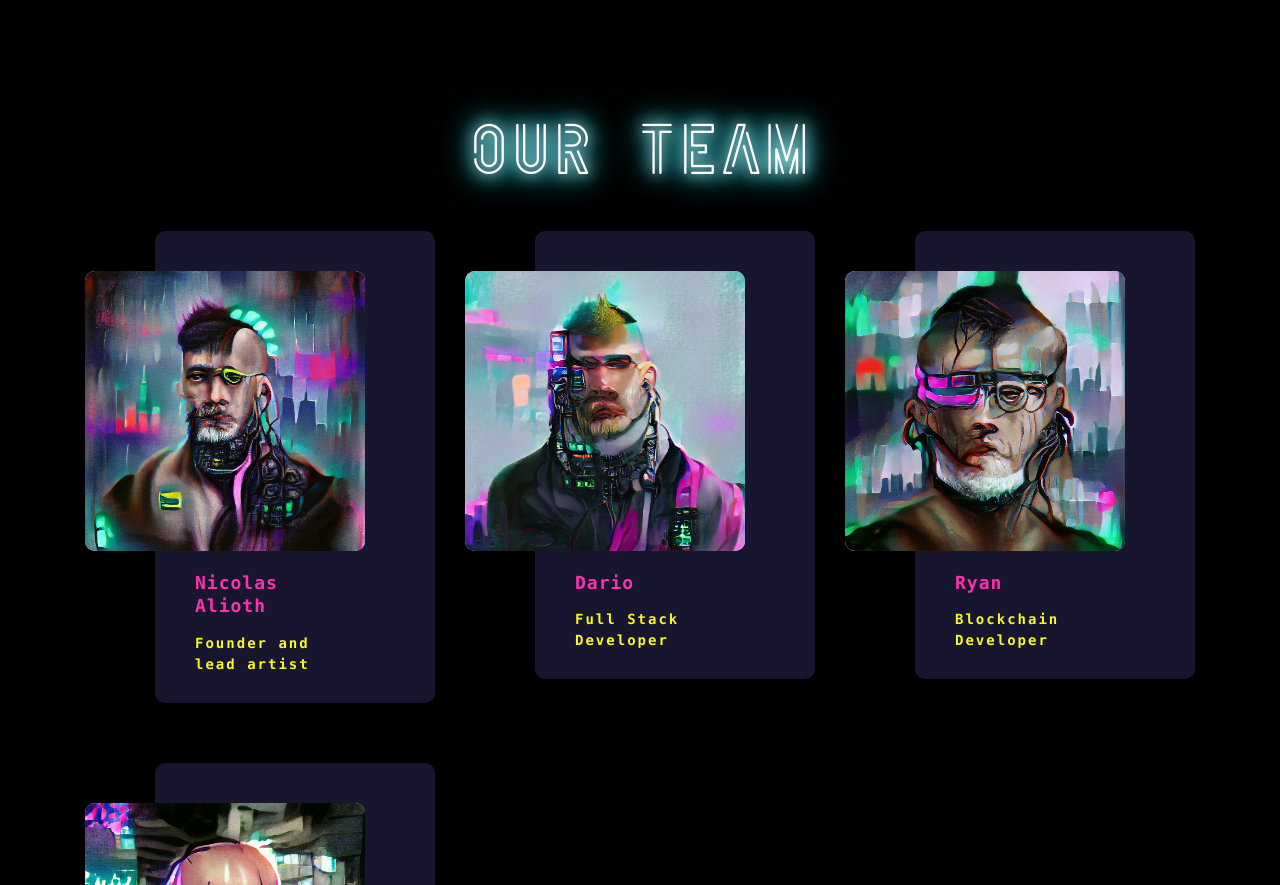
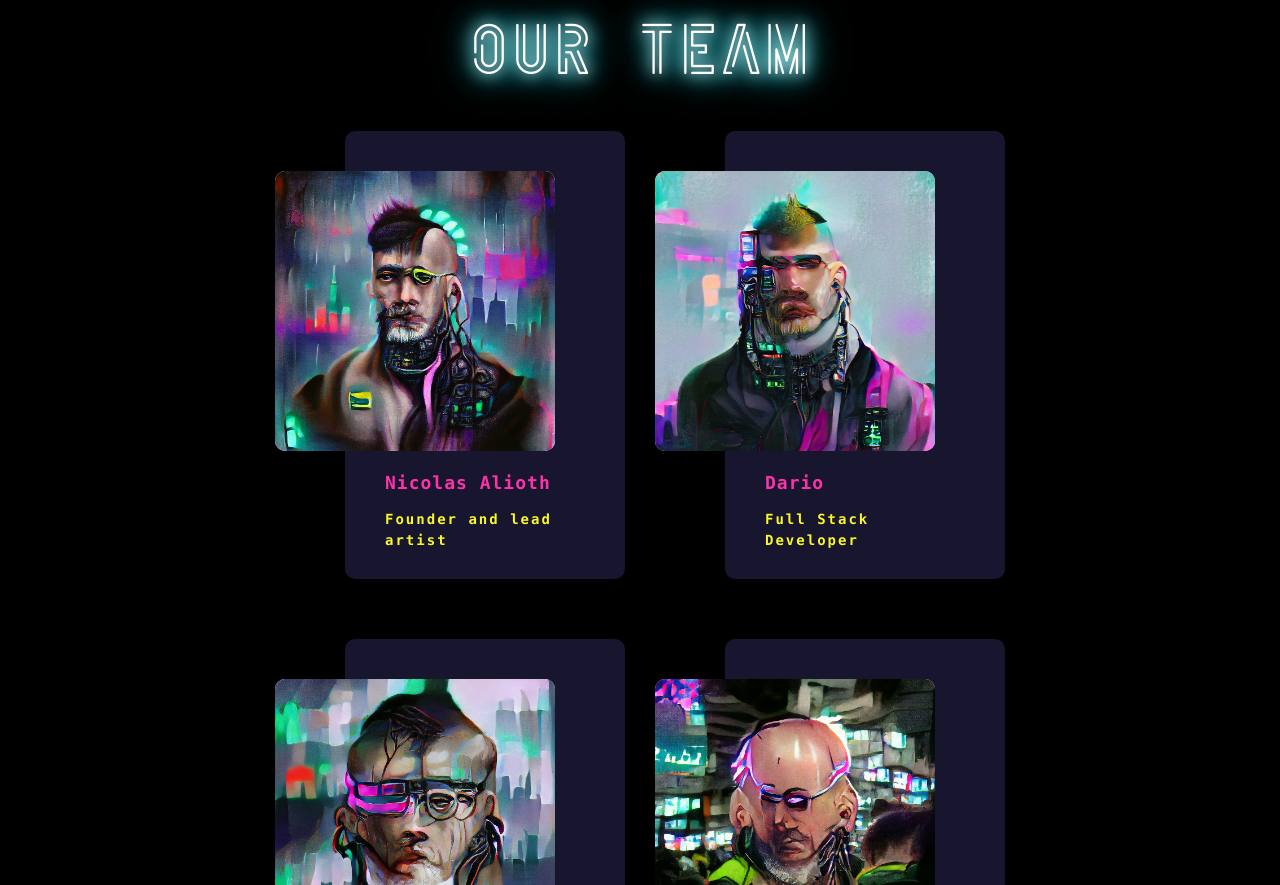
Before and after one commit to dar1ooo/CyberGen-landing-page, an Angular app: page / in a window 1280 px wide. Shown: the part 4260-5145 px from the top of the page. Built offline with nearby package versions, Linux system fonts and the light colour scheme.

Commit message:
final touches

```diff
--- a/src/app/components/ai-explanation/cyber.ai.component.scss
+++ b/src/app/components/ai-explanation/cyber.ai.component.scss
@@ -6,7 +6,6 @@
 
 .blog {
   padding: 25px 0px;
-  margin-bottom: 100px;
 }
 
 .blog-box {
--- a/src/app/components/team/team.component.html
+++ b/src/app/components/team/team.component.html
@@ -6,7 +6,7 @@
         <h1>Our Team</h1>
       </div>
 
-      <div class="row clearfix">
+      <div class="row clearfix" style="justify-content: center">
         <!-- Team Block -->
         <div class="team-block col-lg-4 col-md-6 col-sm-12">
           <div
@@ -39,6 +39,8 @@
             </div>
           </div>
         </div>
+      </div>
+      <div class="row clearfix" style="justify-content: center">
         <!-- Team Block -->
         <div class="team-block col-lg-4 col-md-6 col-sm-12">
           <div
--- a/src/app/components/team/team.component.scss
+++ b/src/app/components/team/team.component.scss
@@ -140,9 +140,9 @@
   -ms-transition: all 600ms ease;
   -o-transition: all 600ms ease;
   transition: all 600ms ease;
-  background-image: -ms-linear-gradient(to bottom, #FC32AA 0%, #23DCEB 100%);
-  background-image: -moz-linear-gradient(to bottom, #FC32AA 0%, #23DCEB 100%);
-  background-image: -o-linear-gradient(to bottom, #FC32AA 0%, #23DCEB 100%);
+  background-image: -ms-linear-gradient(to bottom, #fc32aa 0%, #23dceb 100%);
+  background-image: -moz-linear-gradient(to bottom, #fc32aa 0%, #23dceb 100%);
+  background-image: -o-linear-gradient(to bottom, #fc32aa 0%, #23dceb 100%);
   background-image: -webkit-gradient(
     linear,
     left top,
@@ -150,8 +150,12 @@
     color-stop(0, #ffca08),
     color-stop(100, #f70067)
   );
-  background-image: -webkit-linear-gradient(to bottom, #FC32AA 0%, #23DCEB 100%);
-  background-image: linear-gradient(to bottom, #FC32AA 0%, #23DCEB 100%);
+  background-image: -webkit-linear-gradient(
+    to bottom,
+    #fc32aa 0%,
+    #23dceb 100%
+  );
+  background-image: linear-gradient(to bottom, #fc32aa 0%, #23dceb 100%);
 }
 
 .team-block .inner-box:hover::after {
@@ -206,7 +210,7 @@
   position: relative;
   text-align: left;
   z-index: 1;
-  padding: 0px 15px 0px 110px;
+  padding: 0px 0px 0px 110px;
 }
 
 .team-block .inner-box .lower-content h3 {
```
